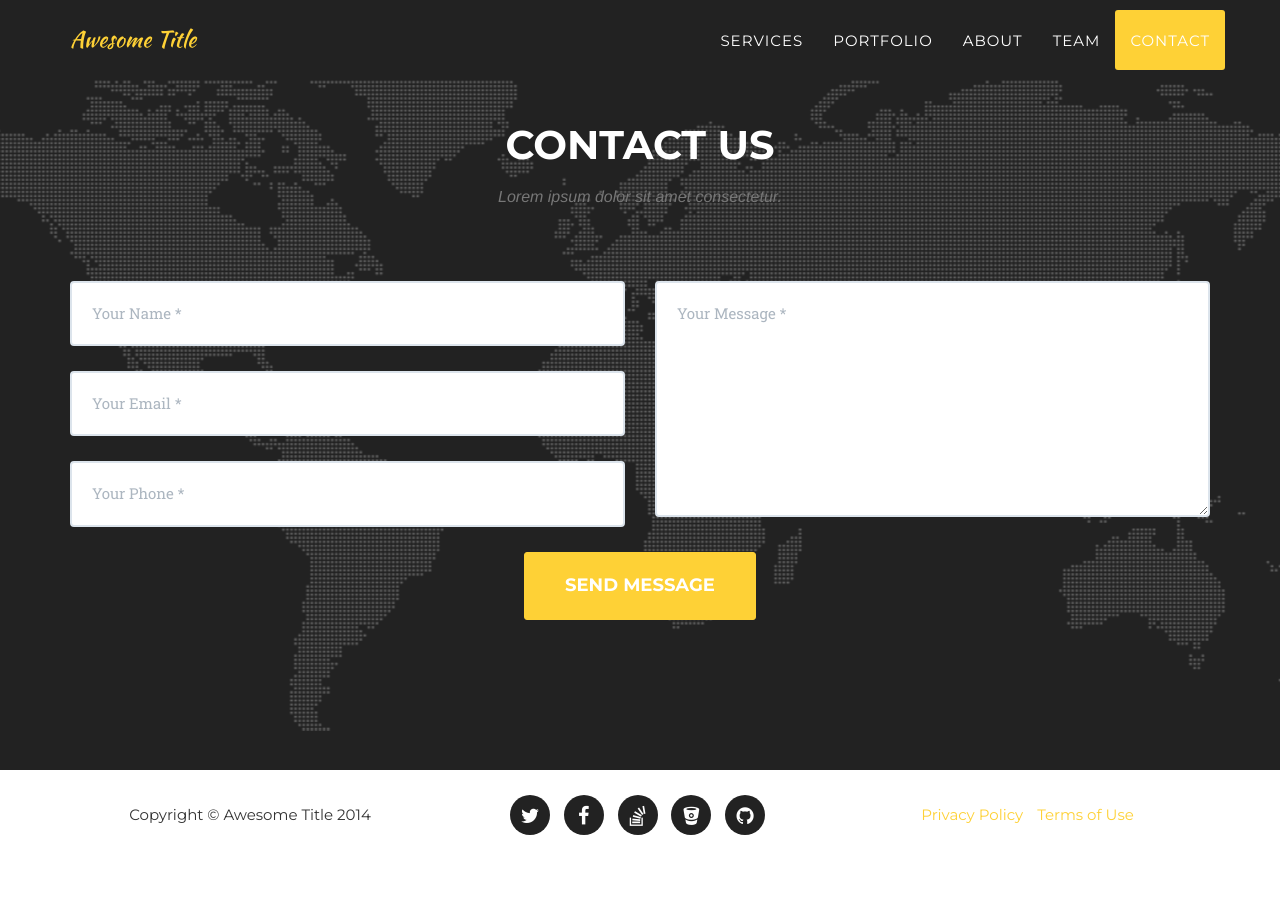
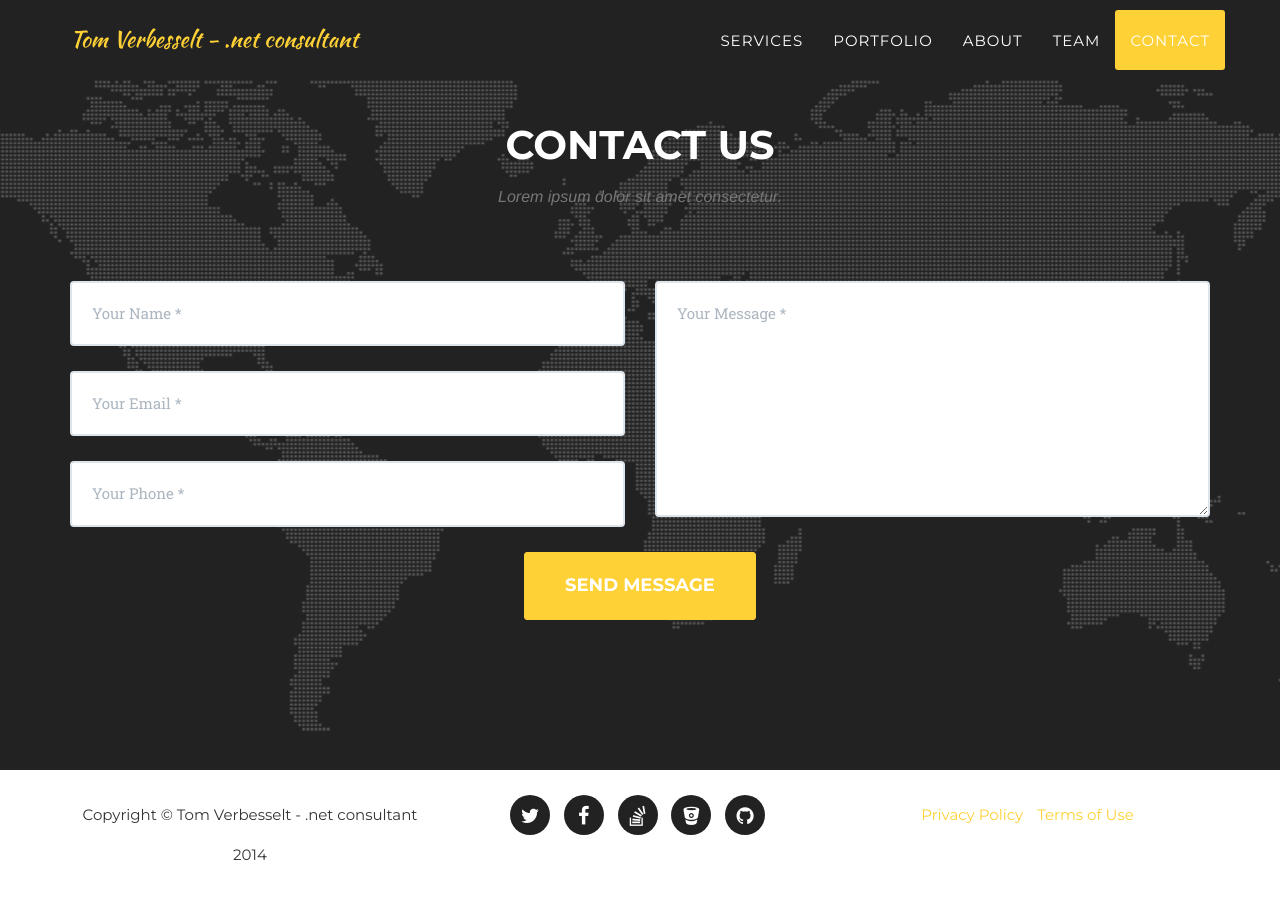
Before and after one commit to tverbesselt/consulting, a Jekyll site: the page built from index.html, in a window 1280 px wide and 900 px high, scrolled down 5676 px. Built offline with Jekyll 4.4.1, drawn with Linux system fonts in a browser that asks for light colours; some web fonts are replaced; before the commit the page ends 6536 px from its top, so only the background shows below that.

```diff
--- a/_config.yml
+++ b/_config.yml
@@ -1,10 +1,10 @@
-url: https://y7kim.github.io
-baseurl: /agency-jekyll-theme/
+url: http://tverbesselt.github.io/consulting/
+baseurl: http://tverbesselt.github.io/consulting/
 
 # Site settings
-title: Awesome Title
-email: your-email@domain.com
-description: "Write an awesome description for your new site here. You can edit this line in _config.yml. It will appear in your document head meta (for Google search results) and in your feed.xml site description."
+title: Tom Verbesselt - .net consultant
+email: tom.verbesselt@gmail.com
+description: "tom verbesselt. it consulting"
 
 # Color settings (hex-codes without the leading hash-tag)
 color:
```
